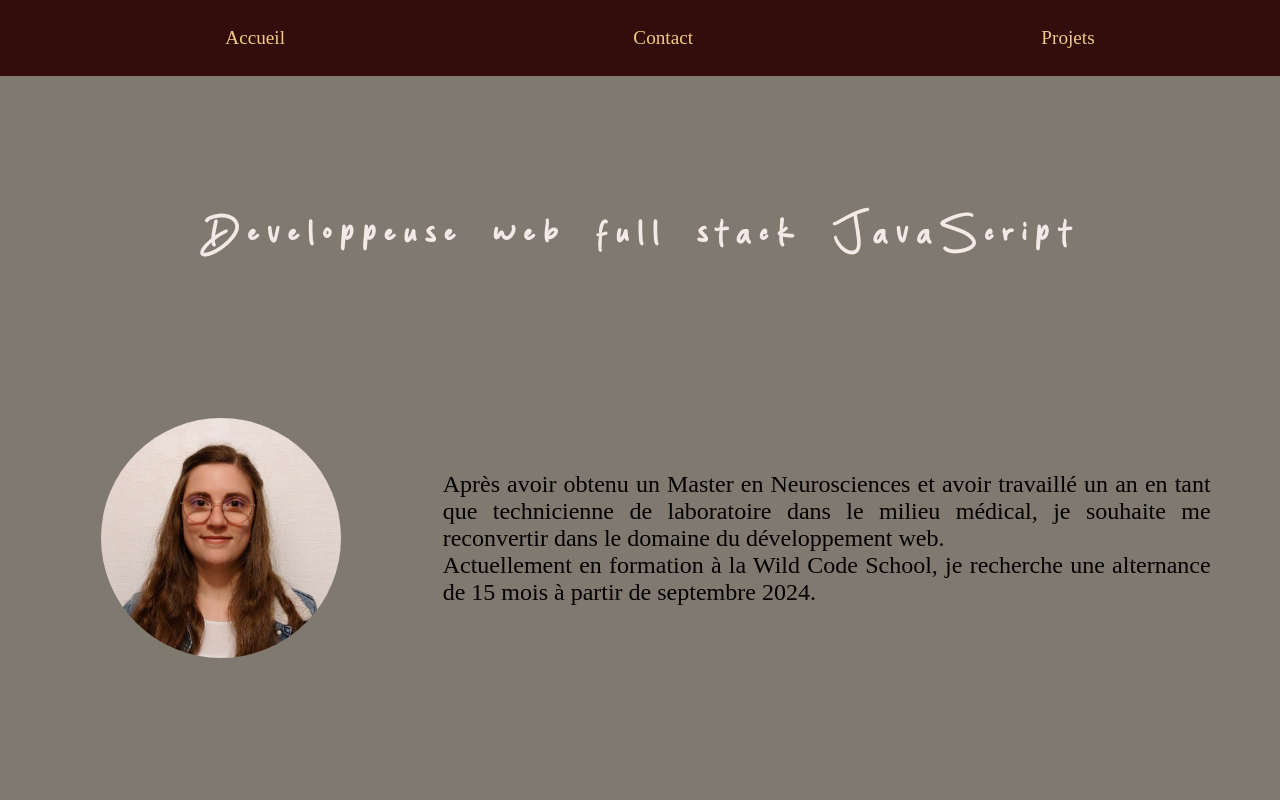
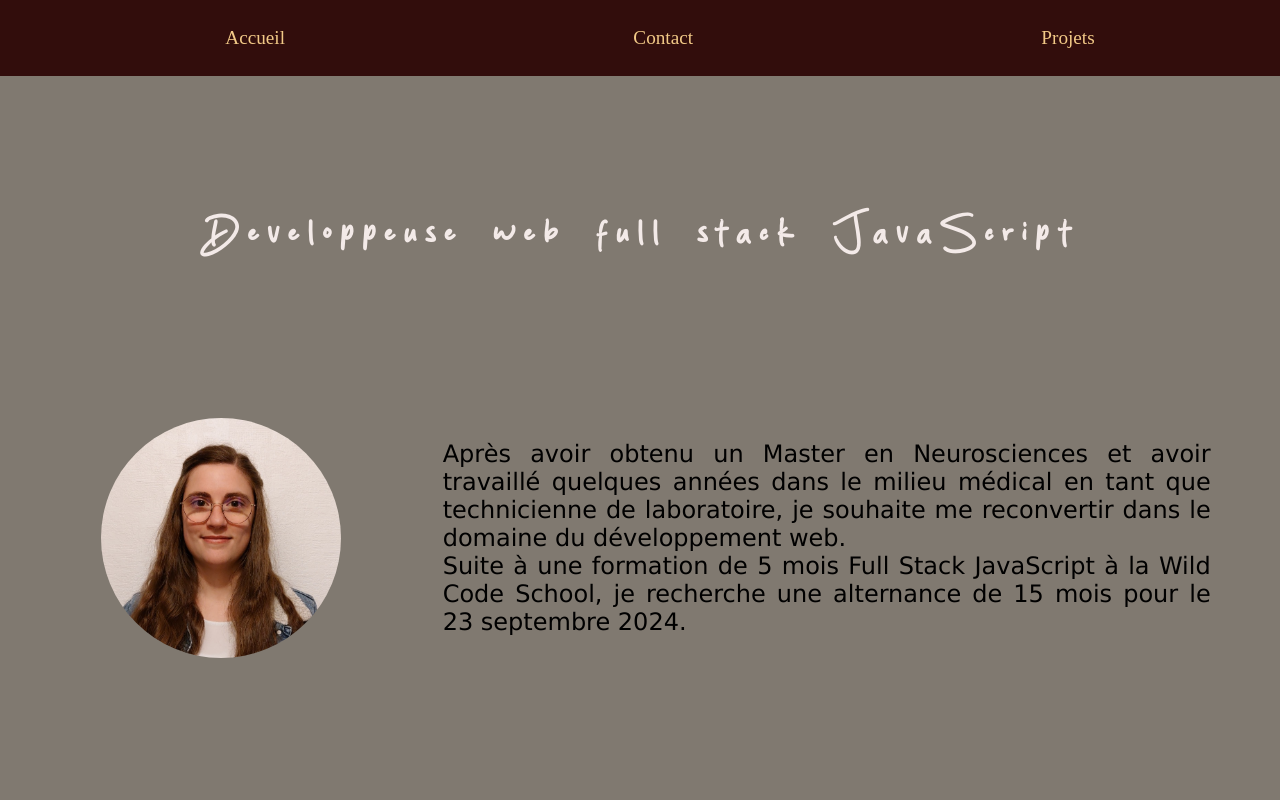
Before and after one commit to Lauryn333/Portfolio-React, a React (Vite) app: page / in a window 1280 px wide. Shown: the top 800 px of the page. Built offline with nearby package versions, Linux system fonts and the light colour scheme.

Commit message:
Modif du CV, ajout du projet 4, modif de la police

```diff
--- a/src/js/projets.js
+++ b/src/js/projets.js
@@ -1,6 +1,7 @@
 import projet1 from "../assets/projet1.png";
 import projet2 from "../assets/projet2.png";
 import projet3 from "../assets/projet3.png";
+import projet4 from "../assets/projet4.png";
 
 const projetsListe = [
   {
@@ -9,7 +10,8 @@ const projetsListe = [
     description: "Réalisation d’un quiz ludique sur les pieuvres.",
     linkGitHub:
       "https://github.com/WildCodeSchool-2024-02/JS-RemoteFR-P1-CodeSquad",
-    linkDeploy: "",
+    linkDeploy:
+      "https://wildcodeschool-2024-02.github.io/JS-RemoteFR-P1-CodeSquad/",
     image: projet1,
   },
   {
@@ -30,6 +32,15 @@ const projetsListe = [
     linkDeploy: "https://wilder-shelter-beta.vercel.app/",
     image: projet3,
   },
+  {
+    id: 4,
+    title: "Eating Nam Nam",
+    description: "Site de recettes saines et gourmandes",
+    linkGitHub:
+      "https://github.com/WildCodeSchool-2024-02/JS-RemoteFR-Gridception-P3-Eating",
+    linkDeploy: "",
+    image: projet4,
+  },
 ];
 
 export default projetsListe;
--- a/src/pages/HomePage.jsx
+++ b/src/pages/HomePage.jsx
@@ -11,12 +11,14 @@ function HomePage() {
       <div className="first-div-home">
         <img className="photo-Lauryn" src={Lauryn} alt="photo-Lauryn" />
         <p>
-          Après avoir obtenu un Master en Neurosciences et avoir travaillé un an
-          en tant que technicienne de laboratoire dans le milieu médical, je
-          souhaite me reconvertir dans le domaine du développement web.
+          Après avoir obtenu un Master en Neurosciences et avoir travaillé
+          quelques années dans le milieu médical en tant que technicienne de
+          laboratoire, je souhaite me reconvertir dans le domaine du
+          développement web.
           <br />
-          Actuellement en formation à la Wild Code School, je recherche une
-          alternance de 15 mois à partir de septembre 2024.
+          Suite à une formation de 5 mois Full Stack JavaScript à la Wild Code
+          School, je recherche une alternance de 15 mois pour le 23 septembre
+          2024.
         </p>
       </div>
       <h2>Technologies utilisées </h2>
--- a/src/scss/homePage.scss
+++ b/src/scss/homePage.scss
@@ -18,6 +18,7 @@
 
 p {
   font-size: 1.2rem;
+  font-family: Verdana, Geneva, Tahoma, sans-serif;
 }
 
 .global-div-home {
```
Also changed, not shown: src/assets/CV.png, src/assets/projet4.png (added).
